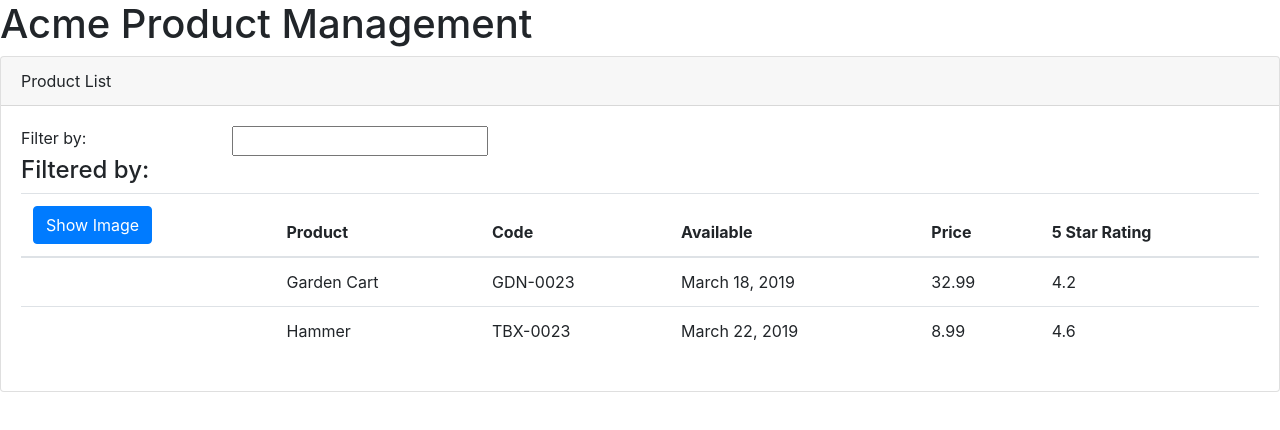
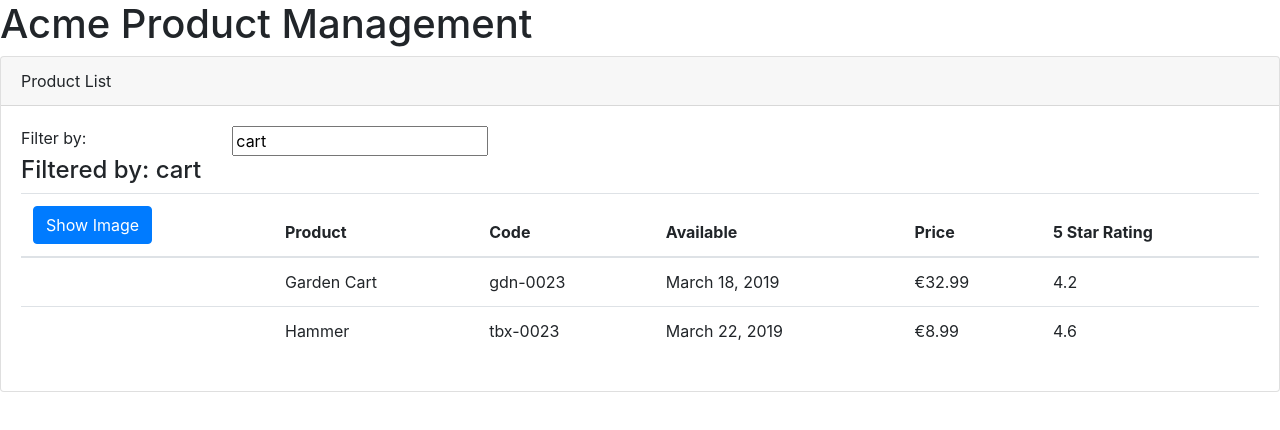
Before and after one commit to darkheart101/NgTutorial, an Angular app in the folder NgTutorial/: page / in a window 1280 px wide. Shown: the top 430 px of the page. Built offline with nearby package versions, Linux system fonts and the light colour scheme.

Commit message:
Data Binding and Pipes

```diff
--- a/NgTutorial/src/app/app.module.ts
+++ b/NgTutorial/src/app/app.module.ts
@@ -3,6 +3,7 @@
 
 import { AppComponent } from './app.component';
 import { ProductListComponent } from './products/product-list.component';
+import { FormsModule } from '@angular/forms'
 
 @NgModule({
   declarations: [
@@ -10,7 +11,8 @@
     ProductListComponent
   ],
   imports: [
-    BrowserModule
+    BrowserModule,
+    FormsModule
   ],
   providers: [],
   bootstrap: [AppComponent]
--- a/NgTutorial/src/app/products/product-list.component.html
+++ b/NgTutorial/src/app/products/product-list.component.html
@@ -6,11 +6,11 @@
 
         <div class='row'>
             <div class='col-md-2'>Filter by:</div>
-            <div class='col-md-4'><input type='text' /></div>
+            <div class='col-md-4'><input type='text' [(ngModel)] = 'listFilter' /></div>
         </div>
         <div class='row'>
             <div class='col-md-6'>
-                <h4>Filtered by:</h4>
+                <h4>Filtered by: {{listFilter}}</h4>
             </div>
         </div>
 
@@ -18,7 +18,11 @@
             <table class='table' *ngIf="products && products.length">
                 <thead>
                     <tr>
-                        <th><button class='btn btn-primary'>Show Image</button></th>
+                        <th>
+                            <button class='btn btn-primary' (click) = 'toggleImage()'>
+                                {{ showImage ? 'Hide' :'Show'}} Image
+                            </button>
+                        </th>
                         <th>Product</th>
                         <th>Code</th>
                         <th>Available</th>
@@ -28,11 +32,19 @@
                 </thead>
                 <tbody>
                     <tr *ngFor="let product of products">
-                        <td></td>
+                        <td>
+                            <img
+                                *ngIf = 'showImage'
+                                [src] = 'product.imageUrl'
+                                [title] = 'product.productName'
+                                [style.width.px] = 'imageWidth'
+                                [style.margin.px] = 'imageMargin'
+                            >
+                        </td>
                         <td>{{ product.productName }}</td>
-                        <td>{{ product.productCode }}</td>
+                        <td>{{ product.productCode | lowercase }}</td>
                         <td>{{ product.releaseDate }}</td>
-                        <td>{{ product.price }}</td>
+                        <td>{{ product.price | currency:'EUR':'symbol':'1.2-2'}}</td>
                         <td>{{ product.starRating }}</td>
                     </tr>
                 </tbody>
--- a/NgTutorial/src/app/products/product-list.component.ts
+++ b/NgTutorial/src/app/products/product-list.component.ts
@@ -7,6 +7,10 @@
 
 export class ProductListComponent implements OnInit {
     pageTitle: string = 'Product List'
+    imageWidth: number = 50;
+    imageMargin: number =  2;
+    showImage: boolean = false;
+    listFilter: string = 'cart';
     products: any[] = [
         {
             "productId": 2,
@@ -16,7 +20,7 @@
             "description": "fancy description heare",
             "price": 32.99,
             "starRating": 4.2,
-            "imageUrl": ""
+            "imageUrl": "https://cdn11.bigcommerce.com/s-9p889rxpkb/product_images/uploaded_images/vc-launch-hp-banner.jpg"
         },
         {
             "productId": 3,
@@ -26,11 +30,16 @@
             "description": "fancy description heare",
             "price": 8.99,
             "starRating": 4.6,
-            "imageUrl": ""
+            "imageUrl": "https://cdn11.bigcommerce.com/s-9p889rxpkb/product_images/uploaded_images/vc-launch-hp-banner.jpg"
         }
     ];
 
     constructor() { }
 
     ngOnInit() { }
+
+    toggleImage(): void
+    {
+        this.showImage = !this.showImage;
+    }
 }
```
